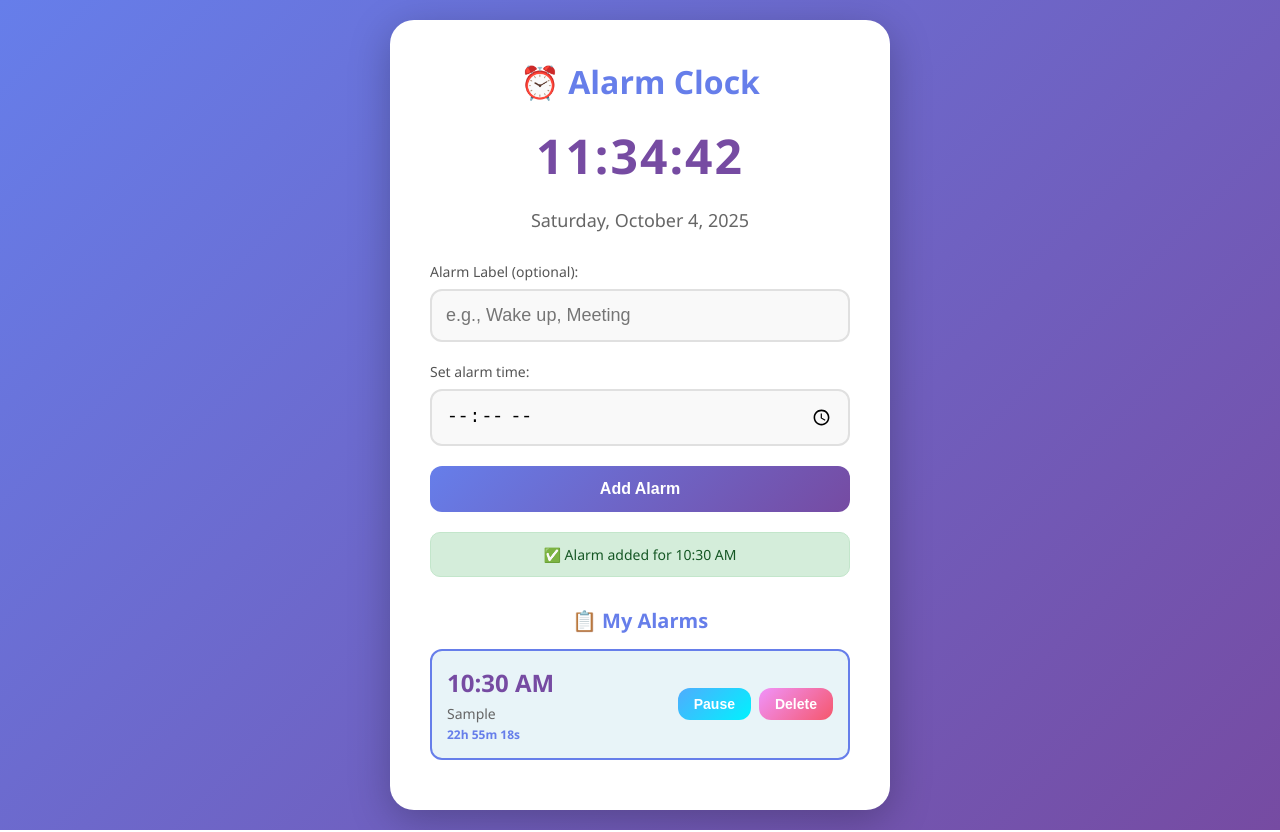
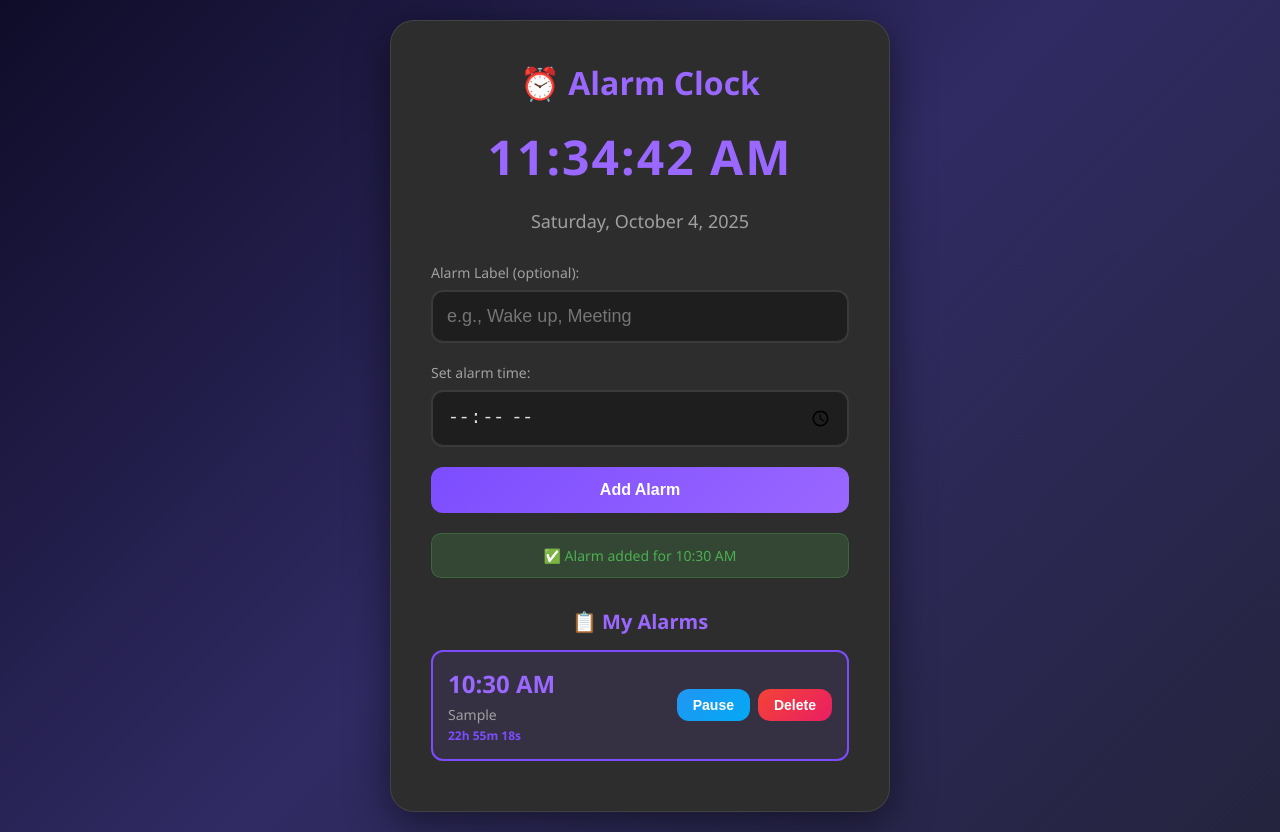
Before and after one commit to KenjiLao-20/Alarm-Clock, a plain HTML site: page index.html in a window 1280 px wide. Both pictures are taken after typing "Sample", "10:30" into the empty fields and a click on the button "Add Alarm". Drawn offline with Linux system fonts and the light colour scheme.

Commit message:
Update index.html

```diff
--- a/index.html
+++ b/index.html
@@ -5,6 +5,20 @@
   <meta name="viewport" content="width=device-width, initial-scale=1.0">
   <title>Alarm Clock</title>
   <style>
+    :root {
+      --bg-primary: #121212;
+      --bg-secondary: #1e1e1e;
+      --bg-card: #2d2d2d;
+      --text-primary: #e0e0e0;
+      --text-secondary: #a0a0a0;
+      --accent: #7c4dff;
+      --accent-light: #9a67ff;
+      --success: #4caf50;
+      --error: #f44336;
+      --warning: #ff9800;
+      --info: #2196f3;
+    }
+
     * {
       box-sizing: border-box;
       margin: 0;
@@ -18,25 +32,27 @@
       align-items: center;
       min-height: 100vh;
       margin: 0;
-      background: linear-gradient(135deg, #667eea 0%, #764ba2 100%);
-      color: #333;
+      background: linear-gradient(135deg, #0f0c29 0%, #302b63 50%, #24243e 100%);
+      color: var(--text-primary);
       padding: 20px;
+      transition: background 0.3s ease;
     }
 
     .alarm-container {
-      background: #fff;
+      background: var(--bg-card);
       padding: 40px;
       border-radius: 24px;
-      box-shadow: 0px 10px 40px rgba(0, 0, 0, 0.25);
+      box-shadow: 0px 10px 40px rgba(0, 0, 0, 0.5);
       text-align: center;
       width: 100%;
       max-width: 500px;
       animation: fadeIn 0.6s ease-out;
+      border: 1px solid rgba(255, 255, 255, 0.1);
     }
 
     h1 {
       margin-bottom: 10px;
-      color: #667eea;
+      color: var(--accent-light);
       font-size: 32px;
       font-weight: 600;
       display: flex;
@@ -48,7 +64,7 @@
     .current-time {
       font-size: 48px;
       font-weight: 700;
-      color: #764ba2;
+      color: var(--accent-light);
       margin: 20px 0;
       font-variant-numeric: tabular-nums;
       letter-spacing: 2px;
@@ -56,7 +72,7 @@
 
     .current-date {
       font-size: 18px;
-      color: #666;
+      color: var(--text-secondary);
       margin-bottom: 30px;
     }
 
@@ -68,7 +84,7 @@
       display: block;
       text-align: left;
       margin-bottom: 8px;
-      color: #555;
+      color: var(--text-secondary);
       font-weight: 500;
       font-size: 14px;
     }
@@ -77,19 +93,20 @@
     input[type="text"] {
       padding: 14px;
       width: 100%;
-      border: 2px solid #e0e0e0;
+      border: 2px solid #3a3a3a;
       border-radius: 12px;
       font-size: 18px;
       transition: all 0.3s ease;
-      background: #f9f9f9;
+      background: var(--bg-secondary);
+      color: var(--text-primary);
     }
 
     input[type="time"]:focus,
     input[type="text"]:focus {
-      border-color: #667eea;
+      border-color: var(--accent);
       outline: none;
-      background: #fff;
-      box-shadow: 0 0 0 3px rgba(102, 126, 234, 0.1);
+      background: var(--bg-secondary);
+      box-shadow: 0 0 0 3px rgba(124, 77, 255, 0.2);
     }
 
     .button-group {
@@ -102,7 +119,7 @@
       flex: 1;
       padding: 14px 20px;
       border: none;
-      background: linear-gradient(135deg, #667eea 0%, #764ba2 100%);
+      background: linear-gradient(135deg, var(--accent) 0%, var(--accent-light) 100%);
       color: white;
       font-size: 16px;
       font-weight: 600;
@@ -115,7 +132,7 @@
 
     button:hover {
       transform: translateY(-2px);
-      box-shadow: 0px 8px 20px rgba(102, 126, 234, 0.4);
+      box-shadow: 0px 8px 20px rgba(124, 77, 255, 0.4);
     }
 
     button:active {
@@ -139,21 +156,21 @@
     }
 
     .message.success {
-      background: #d4edda;
-      color: #155724;
-      border: 1px solid #c3e6cb;
+      background: rgba(76, 175, 80, 0.2);
+      color: #4caf50;
+      border: 1px solid rgba(76, 175, 80, 0.3);
     }
 
     .message.error {
-      background: #f8d7da;
-      color: #721c24;
-      border: 1px solid #f5c6cb;
+      background: rgba(244, 67, 54, 0.2);
+      color: #f44336;
+      border: 1px solid rgba(244, 67, 54, 0.3);
     }
 
     .message.info {
-      background: #d1ecf1;
-      color: #0c5460;
-      border: 1px solid #bee5eb;
+      background: rgba(33, 150, 243, 0.2);
+      color: #2196f3;
+      border: 1px solid rgba(33, 150, 243, 0.3);
     }
 
     .alarm-list {
@@ -162,33 +179,33 @@
     }
 
     .alarm-list h3 {
-      color: #667eea;
+      color: var(--accent-light);
       font-size: 20px;
       margin-bottom: 15px;
       text-align: center;
     }
 
     .alarm-item {
-      background: #f9f9f9;
+      background: var(--bg-secondary);
       padding: 15px;
       border-radius: 12px;
       margin-bottom: 10px;
       display: flex;
       justify-content: space-between;
       align-items: center;
-      border: 2px solid #e0e0e0;
+      border: 2px solid #3a3a3a;
       transition: all 0.3s ease;
       animation: slideIn 0.3s ease-out;
     }
 
     .alarm-item:hover {
-      border-color: #667eea;
-      box-shadow: 0 4px 12px rgba(102, 126, 234, 0.15);
+      border-color: var(--accent);
+      box-shadow: 0 4px 12px rgba(124, 77, 255, 0.15);
     }
 
     .alarm-item.active {
-      background: #e8f4f8;
-      border-color: #667eea;
+      background: rgba(124, 77, 255, 0.1);
+      border-color: var(--accent);
     }
 
     .alarm-info {
@@ -198,19 +215,19 @@
     .alarm-time {
       font-size: 24px;
       font-weight: 700;
-      color: #764ba2;
+      color: var(--accent-light);
       margin-bottom: 5px;
     }
 
     .alarm-label {
       font-size: 14px;
-      color: #666;
+      color: var(--text-secondary);
       margin-bottom: 3px;
     }
 
     .alarm-countdown {
       font-size: 12px;
-      color: #667eea;
+      color: var(--accent);
       font-weight: 600;
     }
 
@@ -227,29 +244,29 @@
     }
 
     .delete-btn {
-      background: linear-gradient(135deg, #f093fb 0%, #f5576c 100%);
+      background: linear-gradient(135deg, #f44336 0%, #e91e63 100%);
     }
 
     .delete-btn:hover {
-      box-shadow: 0px 8px 20px rgba(245, 87, 108, 0.4);
+      box-shadow: 0px 8px 20px rgba(244, 67, 54, 0.4);
     }
 
     .toggle-btn {
-      background: linear-gradient(135deg, #4facfe 0%, #00f2fe 100%);
+      background: linear-gradient(135deg, #2196f3 0%, #03a9f4 100%);
     }
 
     .toggle-btn:hover {
-      box-shadow: 0px 8px 20px rgba(79, 172, 254, 0.4);
+      box-shadow: 0px 8px 20px rgba(33, 150, 243, 0.4);
     }
 
     .toggle-btn.paused {
-      background: #999;
+      background: #666;
     }
 
     .empty-state {
       text-align: center;
       padding: 30px;
-      color: #999;
+      color: var(--text-secondary);
       font-size: 14px;
     }
 
@@ -259,7 +276,7 @@
       left: 0;
       width: 100%;
       height: 100%;
-      background: rgba(0, 0, 0, 0.7);
+      background: rgba(0, 0, 0, 0.8);
       display: flex;
       justify-content: center;
       align-items: center;
@@ -268,18 +285,19 @@
     }
 
     .alarm-modal-content {
-      background: white;
+      background: var(--bg-card);
       padding: 40px;
       border-radius: 20px;
       text-align: center;
       max-width: 400px;
       width: 90%;
-      box-shadow: 0 10px 30px rgba(0, 0, 0, 0.3);
+      box-shadow: 0 10px 30px rgba(0, 0, 0, 0.5);
       animation: scaleIn 0.3s ease-out;
+      border: 1px solid rgba(255, 255, 255, 0.1);
     }
 
     .alarm-modal h2 {
-      color: #764ba2;
+      color: var(--accent-light);
       margin-bottom: 20px;
       font-size: 28px;
     }
@@ -287,7 +305,7 @@
     .alarm-modal p {
       margin-bottom: 30px;
       font-size: 18px;
-      color: #555;
+      color: var(--text-primary);
     }
 
     .alarm-modal-buttons {
@@ -300,11 +318,11 @@
     }
 
     .snooze-btn {
-      background: linear-gradient(135deg, #4facfe 0%, #00f2fe 100%);
+      background: linear-gradient(135deg, #2196f3 0%, #03a9f4 100%);
     }
 
     .dismiss-btn {
-      background: linear-gradient(135deg, #f093fb 0%, #f5576c 100%);
+      background: linear-gradient(135deg, #f44336 0%, #e91e63 100%);
     }
 
     @keyframes fadeIn {
@@ -426,7 +444,12 @@
     // Update current time and date display
     function updateCurrentTime() {
       const now = new Date();
-      const timeStr = now.toTimeString().slice(0, 8);
+      const timeStr = now.toLocaleTimeString('en-US', {
+        hour12: true,
+        hour: 'numeric',
+        minute: '2-digit',
+        second: '2-digit'
+      });
       document.getElementById('currentTime').textContent = timeStr;
 
       const dateStr = now.toLocaleDateString('en-US', {
```
